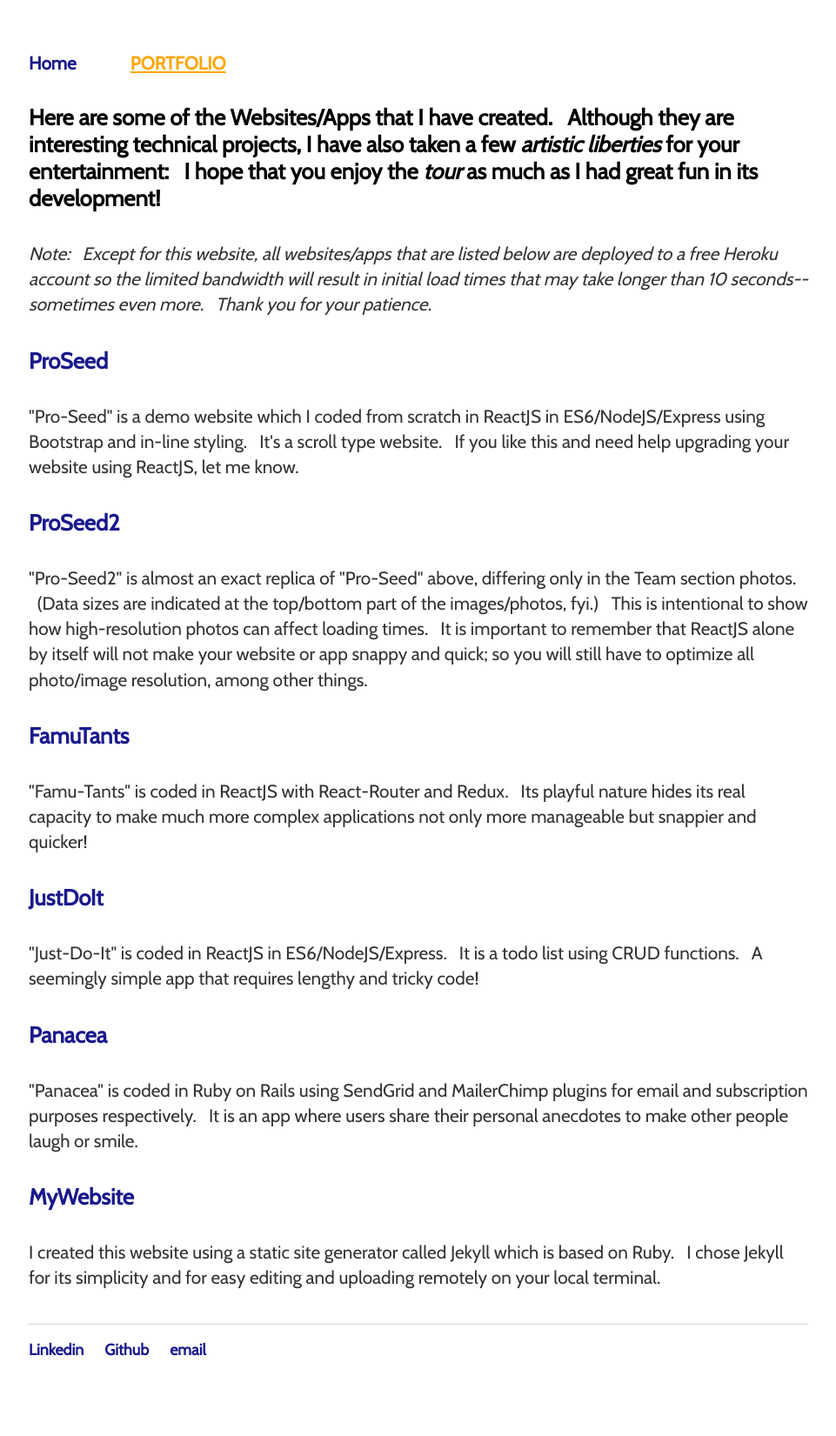
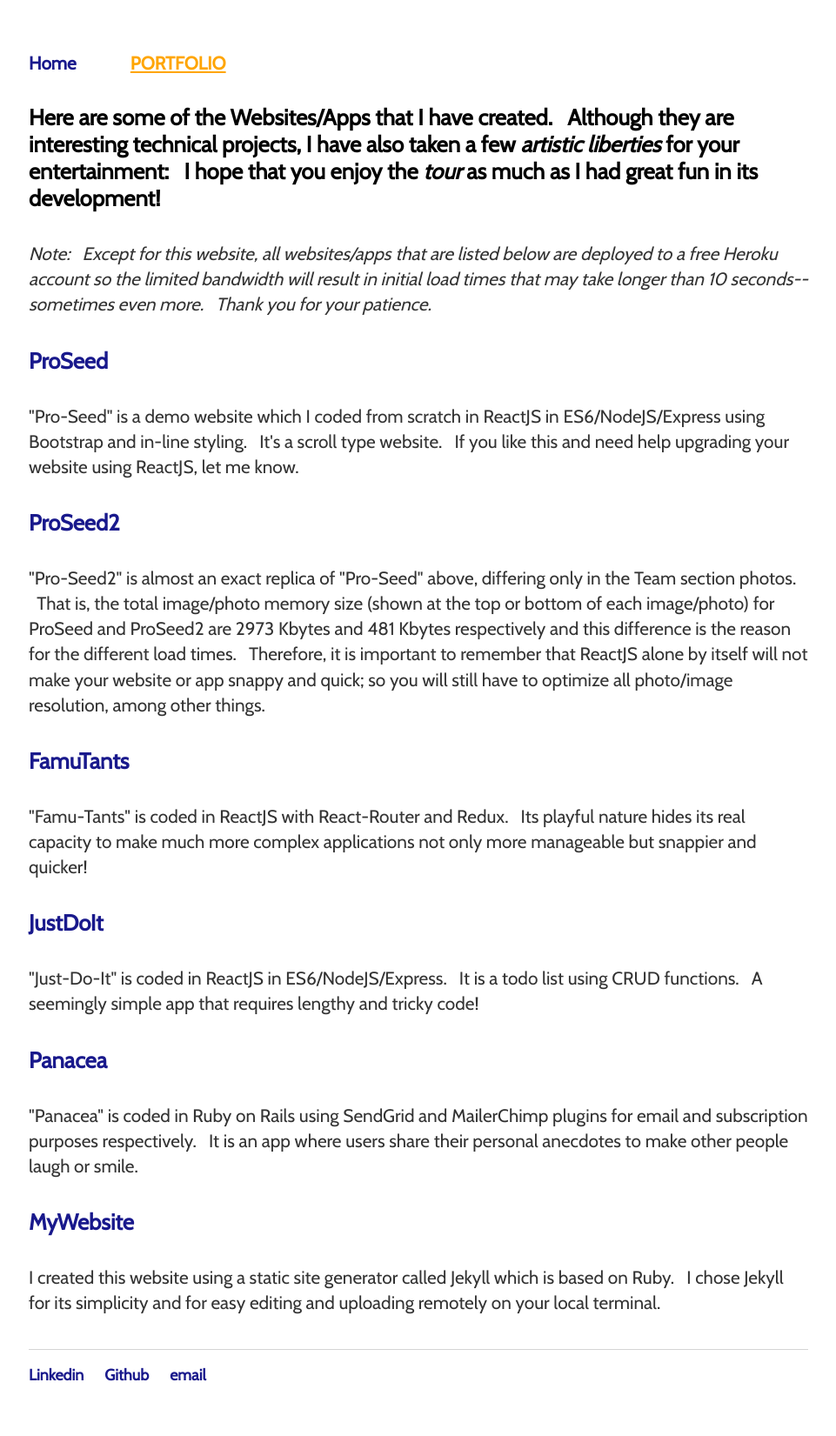
Before and after one commit to rodstaff/rodstaff.github.io, a Jekyll site: the page built from portfolio/index.html, in a window 1280 px wide. Shown: the whole page at 87% size, without its empty margins (159-1120 px from the left). Built offline with Jekyll 4.4.1, drawn with Linux system fonts in a browser that asks for light colours; before the commit the page ends 1622 px from its top, so only the background shows below that.

Commit message:
modified Portfolio ProSeed2 description

```diff
--- a/portfolio/index.html
+++ b/portfolio/index.html
@@ -12,7 +12,7 @@ title: Portfolio
 
          <h4><a href="https://proseed2-heroku.herokuapp.com/" target="_blank">ProSeed2</a></h4>
 
-         <p>"Pro-Seed2" is almost an exact replica of "Pro-Seed" above, differing only in the Team section photos. &nbsp;&nbsp;(Data sizes are indicated at the top/bottom part of the images/photos, fyi.) &nbsp;&nbsp;This is intentional to show how high-resolution photos can affect loading times. &nbsp;&nbsp;It is important to remember that ReactJS alone by itself will not make your website or app snappy and quick; so you will still have to optimize all photo/image resolution, among other things.</p>
+         <p>"Pro-Seed2" is almost an exact replica of "Pro-Seed" above, differing only in the Team section photos. &nbsp;&nbsp;That is, the total image/photo memory size (shown at the top or bottom of each image/photo) for ProSeed and ProSeed2 are 2973 Kbytes and 481 Kbytes respectively and this difference is the reason for the different load times. &nbsp;&nbsp;Therefore, it is important to remember that ReactJS alone by itself will not make your website or app snappy and quick; so you will still have to optimize all photo/image resolution, among other things.</p>
 
          <h4><a href="https://famu-tants-heroku.herokuapp.com/" target="_blank">FamuTants</a></h4>
 
```
